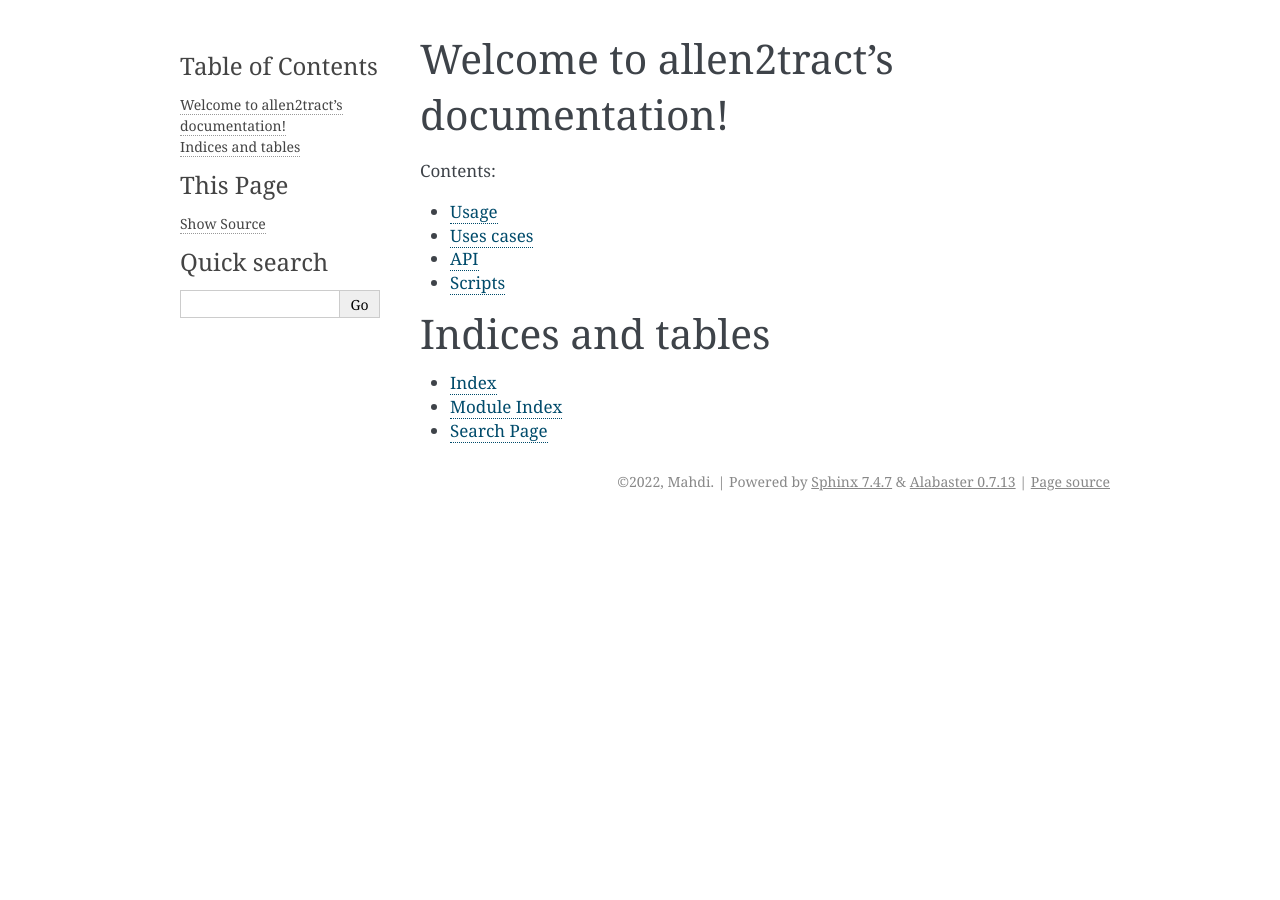
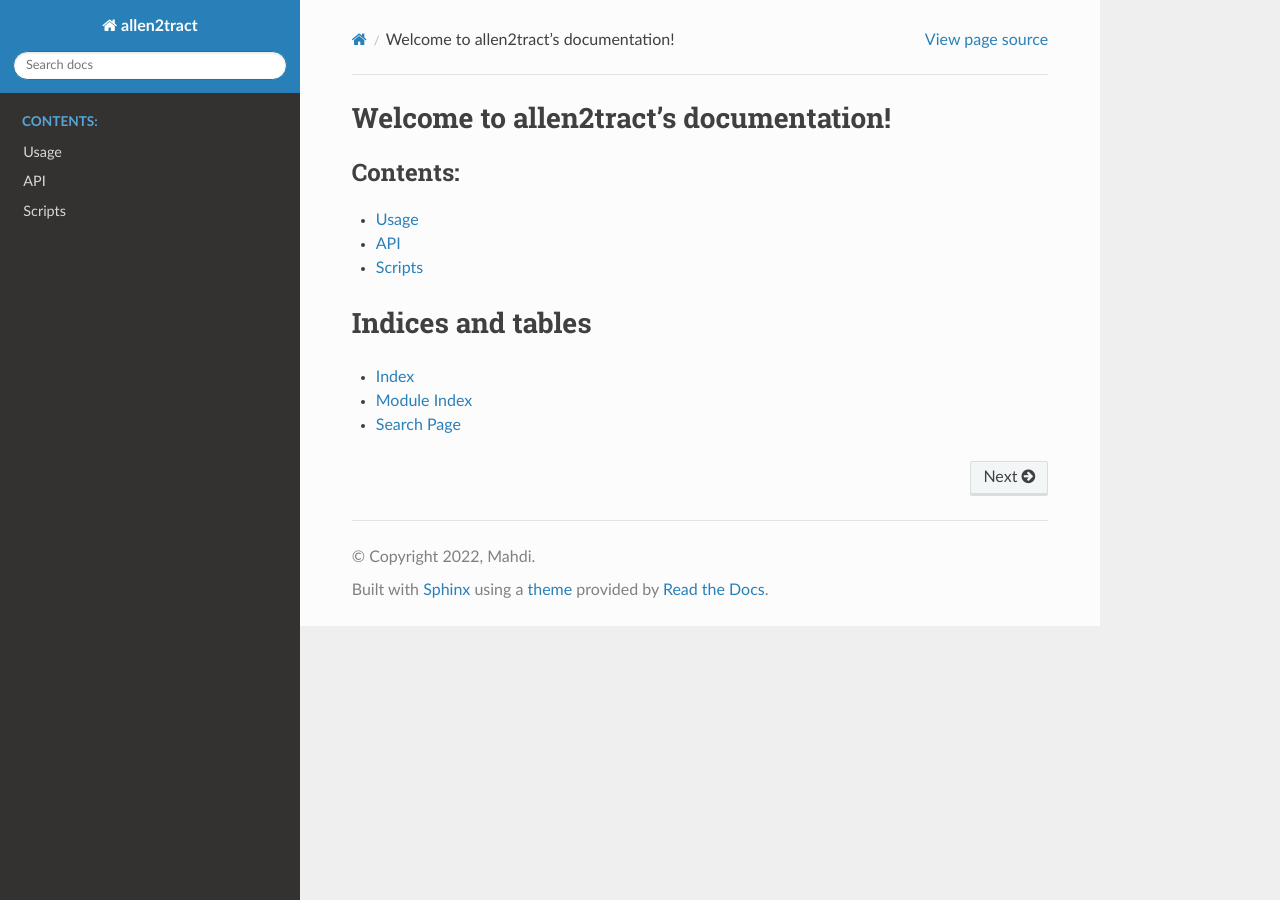
Before and after one commit to linum-uqam/m2m, a Sphinx documentation site: the page built from docs/index.rst, in a window 1280 px wide. Built offline with Sphinx 7.4.7 and the Read the Docs theme 2.0.0, drawn with Linux system fonts in a browser that asks for light colours.

Commit message:
config sphinx local

```diff
--- a/docs/conf.py
+++ b/docs/conf.py
@@ -28,9 +28,8 @@ templates_path = ['_templates']
 exclude_patterns = ['_build', 'Thumbs.db', '.DS_Store']
 
 
-
 # -- Options for HTML output -------------------------------------------------
 # https://www.sphinx-doc.org/en/master/usage/configuration.html#options-for-html-output
 
-html_theme = 'alabaster'
-html_static_path = ['_static']
+html_theme = 'sphinx_rtd_theme'
+html_static_path = []
--- a/docs/index.rst
+++ b/docs/index.rst
@@ -11,7 +11,7 @@ Welcome to allen2tract's documentation!
    :caption: Contents:
 
    usage
-   module
+   api
    scripts
 
 
--- a/docs/usage.rst
+++ b/docs/usage.rst
@@ -23,6 +23,6 @@ macosx:
 ``brew install libpng openblas lapack gfortran``
 
 Uses cases
-==========
+----------
 
 WIP
```
Also changed, not shown: docs/module.rst (deleted, +0 -9 lines), docs/scripts/allen_crossing_finder.rst (line endings or trailing spaces).
